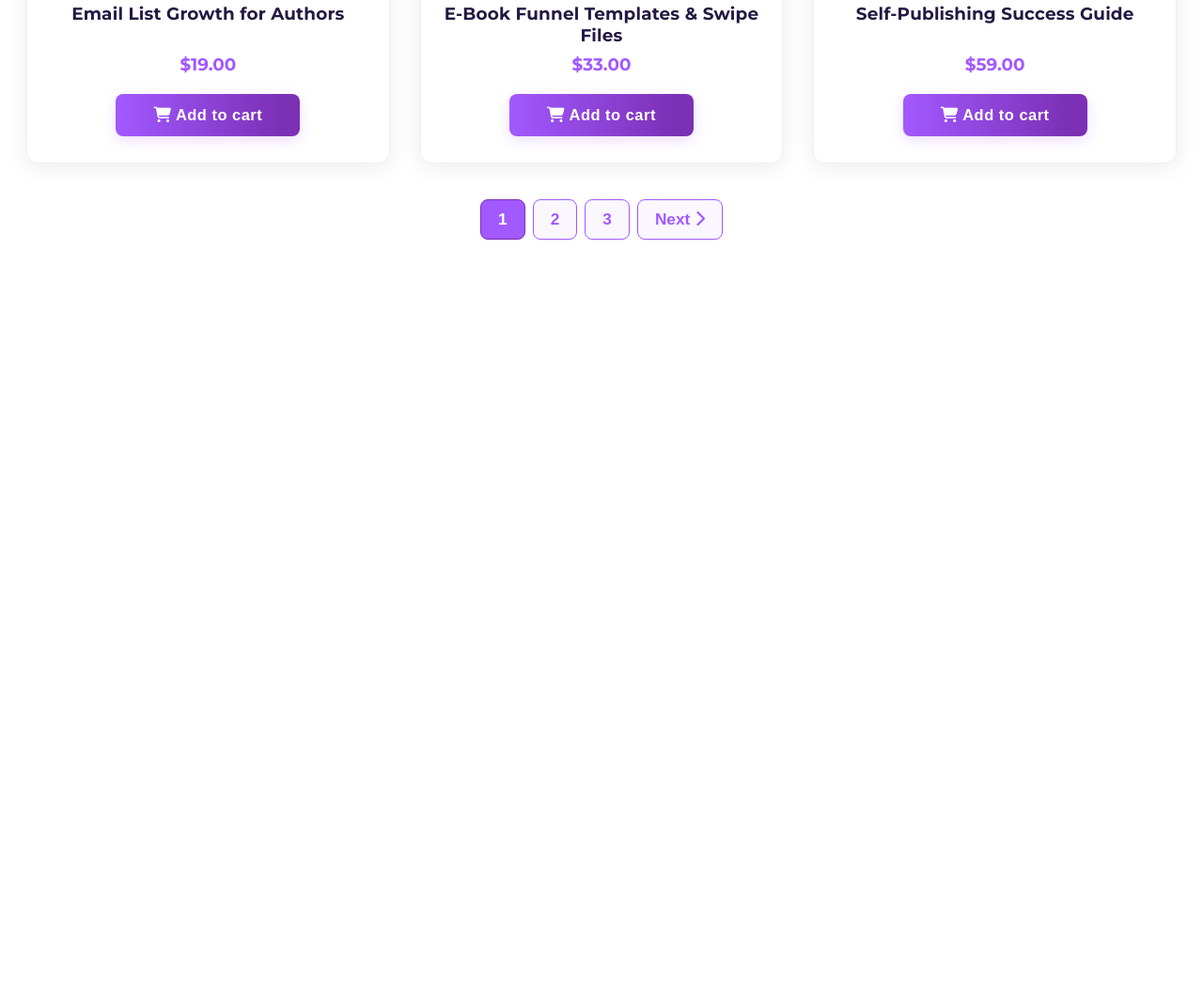
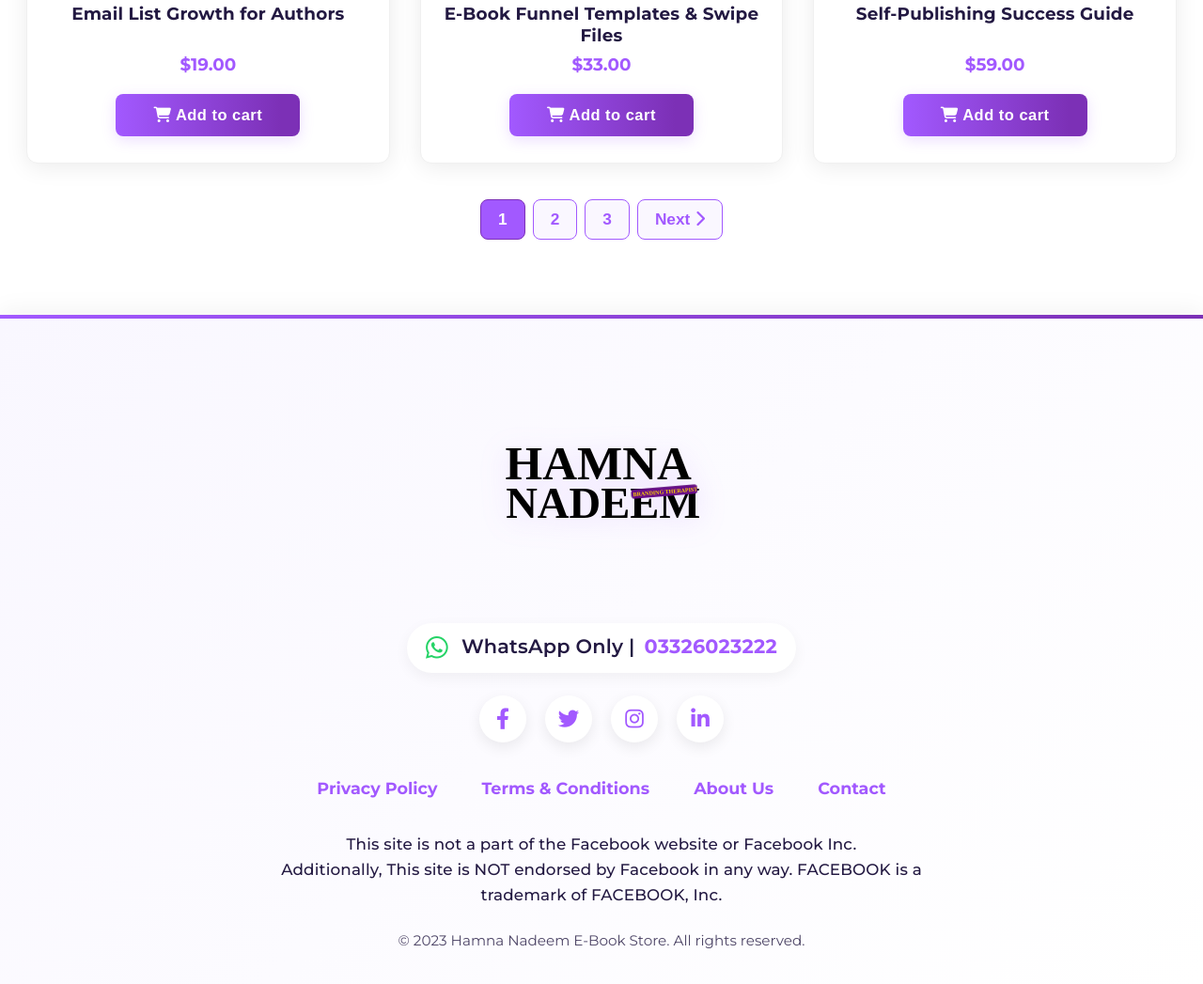
Before and after one commit to AliZaib365/e-book, a plain HTML site: page store.html in a window 1280 px wide. Shown: the part 1194-2241 px from the top of the page at 94% size. Before the commit the page ends 1529 px from the top, so only its background shows below. Drawn offline with Linux system fonts and the light colour scheme.

Commit message:
Store page added

```diff
--- a/js/store.js
+++ b/js/store.js
@@ -658,3 +658,20 @@
 
     // Initialize the application
     document.addEventListener('DOMContentLoaded', init);
+  // Scroll animation for footer
+    document.addEventListener('DOMContentLoaded', function() {
+      const footer = document.getElementById('footer');
+
+      function checkScroll() {
+        const footerPosition = footer.getBoundingClientRect().top;
+        const screenPosition = window.innerHeight / 1.2;
+
+        if(footerPosition < screenPosition) {
+          footer.classList.add('visible');
+        }
+      }
+
+      window.addEventListener('scroll', checkScroll);
+      // Check on page load in case footer is already in view
+      checkScroll();
+    });``
--- a/store.html
+++ b/store.html
@@ -141,7 +141,49 @@
 
     <div class="pagination" id="pagination"></div>
   </div>
+   <footer class="footer-main" id="footer">
+    <div class="footer-logo">
+      <img src="images/hamnanadeemlogo1.1-02.svg" alt="Hamna Nadeem Logo">
+    </div>
 
+    <div class="footer-contact">
+      <span class="whatsapp"><i class="fab fa-whatsapp"></i></span>
+      WhatsApp Only |
+      <a href="https://wa.me/923326023222" class="footer-num" target="_blank" rel="noopener">03326023222</a>
+    </div>
+
+    <div class="social-links">
+      <a href="#" class="social-link facebook" aria-label="Facebook">
+        <i class="fab fa-facebook-f"></i>
+      </a>
+      <a href="#" class="social-link twitter" aria-label="Twitter">
+        <i class="fab fa-twitter"></i>
+      </a>
+      <a href="#" class="social-link instagram" aria-label="Instagram">
+        <i class="fab fa-instagram"></i>
+      </a>
+      <a href="#" class="social-link linkedin" aria-label="LinkedIn">
+        <i class="fab fa-linkedin-in"></i>
+      </a>
+    </div>
+
+    <div class="footer-links">
+      <a href="#" class="footer-link">Privacy Policy</a>
+      <a href="#" class="footer-link">Terms &amp; Conditions</a>
+      <a href="#" class="footer-link">About Us</a>
+      <a href="#" class="footer-link">Contact</a>
+    </div>
+
+    <div class="footer-disclaimer">
+      This site is not a part of the Facebook website or Facebook Inc.<br>
+      Additionally, This site is NOT endorsed by Facebook in any way. FACEBOOK is a trademark of FACEBOOK, Inc.
+    </div>
+
+    <div class="footer-copyright">
+      &copy; 2023 Hamna Nadeem E-Book Store. All rights reserved.
+    </div>
+  </footer>
 </body>
 <script src="./js/store.js"></script>
+
 </html>
```
